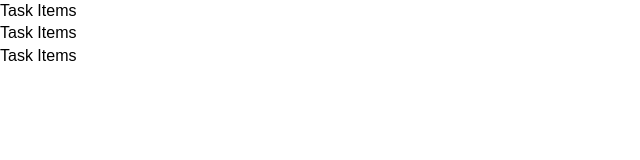
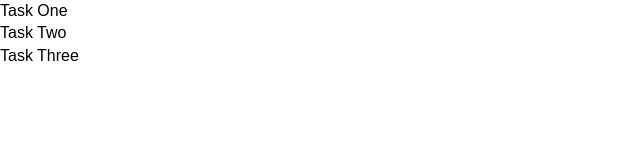
Before and after one commit to ruchierubia/vue_crash_course, a Vue app: page / in a window 1280 px wide. Shown: the top 160 px of the page, without its empty margins (0-640 px from the left). Built offline with nearby package versions, Linux system fonts and the light colour scheme.

Commit message:
Add task props to TaskItems component and pass the values from Tasks component

```diff
--- a/src/components/TaskItem.vue
+++ b/src/components/TaskItem.vue
@@ -1,12 +1,13 @@
 <template>
     <div>
-        <p>Task Items</p>
+        <p>{{task.title}}</p>
     </div>
 </template>
 
 <script>
 export default {
-    name: 'TaskItem'
+    name: 'TaskItem',
+    props: ['task']
 }
 </script>
 
--- a/src/components/Tasks.vue
+++ b/src/components/Tasks.vue
@@ -1,7 +1,7 @@
 <template>
     <div>
         <div v-bind:key ="task.id" v-for="task in tasks">
-            <TaskItem/>
+            <TaskItem v-bind:task="task"/>
         </div>
     </div>
 </template>
```
